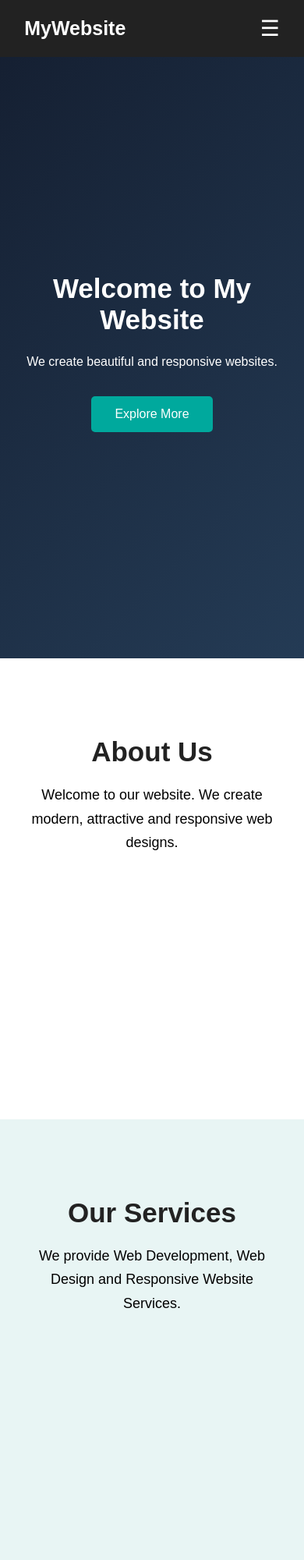
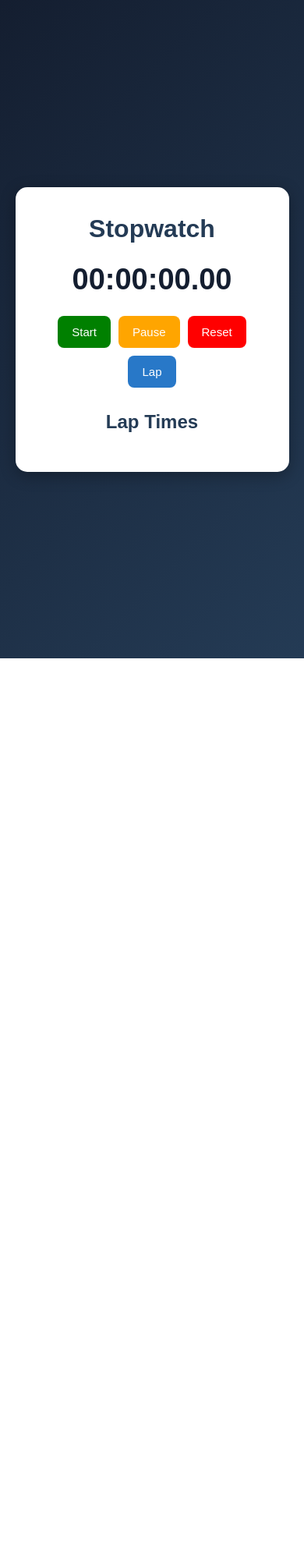
Before and after one commit to singhgauravtanwar/SCT_WD_1, a plain HTML site: page index.html in a window 390 px wide. Shown: the top 2000 px of the page at 78% size. After the commit the page ends 844 px from the top, so only its background shows below. Drawn offline with Linux system fonts and the light colour scheme.

Commit message:
Task 02 Stopwatch Web Application

```diff
--- a/index.html
+++ b/index.html
@@ -1,73 +1,33 @@
 
 <!DOCTYPE html>
-
+<html lang="en">
 <head>
-
-    <title>Responsive Landing Page</title>
-
-
+    <meta charset="UTF-8">
+    <meta name="viewport" content="width=device-width, initial-scale=1.0">
+    <title>Stopwatch Application</title>
     <link rel="stylesheet" href="style.css">
 </head>
 <body>
 
-    <nav id="navbar">
+    <div class="container">
+        <h1>Stopwatch</h1>
 
-        <div class="logo">MyWebsite</div>
+        <div class="display" id="display">
+            00:00:00.00
+        </div>
 
-        <button class="menu-btn" id="menuBtn"
-            aria-label="Open navigation menu"
-            aria-expanded="false">
-            ☰
-        </button>
+        <div class="buttons">
+            <button id="start">Start</button>
+            <button id="pause">Pause</button>
+            <button id="reset">Reset</button>
+            <button id="lap">Lap</button>
+        </div>
 
-        <ul class="nav-links" id="navLinks">
-            <li><a href="#home">Home</a></li>
-            <li><a href="#about">About</a></li>
-            <li><a href="#services">Services</a></li>
-            <li><a href="#contact">Contact</a></li>
-        </ul>
+        <h2>Lap Times</h2>
 
-    </nav>
+        <ul id="laps"></ul>
+    </div>
 
-    <!-- Home Section -->
-    <section class="home" id="home">
-        <h1>Welcome to My Website</h1>
-        <p>We create beautiful and responsive websites.</p>
-        <a href="#about" class="btn">Explore More</a>
-    </section>
-
-    <!-- About Section -->
-    <section id="about">
-        <h2>About Us</h2>
-        <p>
-            Welcome to our website. We create modern,
-            attractive and responsive web designs.
-        </p>
-    </section>
-
-    <!-- Services Section -->
-    <section id="services">
-        <h2>Our Services</h2>
-        <p>
-            We provide Web Development, Web Design
-            and Responsive Website Services.
-        </p>
-    </section>
-
-    <!-- Contact Section -->
-    <section id="contact">
-        <h2>Contact Us</h2>
-        <p>Email: example@gmail.com</p>
-        <p>Phone: 9876543210</p>
-    </section>
-
-    <!-- Footer -->
-    <footer>
-        <p>© 2026 MyWebsite. All Rights Reserved.</p>
-    </footer>
-
-    <!-- Connect JavaScript file -->
-    <script src="script.js"></script>
-
+    <script src="index.js"></script>
 </body>
 </html>
--- /dev/null
+++ b/index.js
@@ -0,0 +1,80 @@
+
+let startTime = 0;
+let elapsedTime = 0;
+let timer = null;
+let running = false;
+
+const display = document.getElementById("display");
+const laps = document.getElementById("laps");
+
+function formatTime(time) {
+    let hours = Math.floor(time / 3600000);
+    let minutes = Math.floor((time % 3600000) / 60000);
+    let seconds = Math.floor((time % 60000) / 1000);
+    let milliseconds = Math.floor((time % 1000) / 10);
+
+    return (
+        String(hours).padStart(2, "0") + ":" +
+        String(minutes).padStart(2, "0") + ":" +
+        String(seconds).padStart(2, "0") + "." +
+        String(milliseconds).padStart(2, "0")
+    );
+}
+
+function updateDisplay() {
+    let currentTime = elapsedTime;
+
+    if (running) {
+        currentTime += performance.now() - startTime;
+    }
+
+    display.textContent = formatTime(currentTime);
+}
+
+// Start Button
+document.getElementById("start").addEventListener("click", function () {
+    if (!running) {
+        startTime = performance.now();
+        running = true;
+
+        timer = setInterval(updateDisplay, 10);
+    }
+});
+
+// Pause Button
+document.getElementById("pause").addEventListener("click", function () {
+    if (running) {
+        elapsedTime += performance.now() - startTime;
+        running = false;
+
+        clearInterval(timer);
+        updateDisplay();
+    }
+});
+
+// Reset Button
+document.getElementById("reset").addEventListener("click", function () {
+    clearInterval(timer);
+
+    running = false;
+    startTime = 0;
+    elapsedTime = 0;
+
+    display.textContent = "00:00:00.00";
+    laps.innerHTML = "";
+});
+
+// Lap Button
+document.getElementById("lap").addEventListener("click", function () {
+    if (running) {
+        let currentTime = elapsedTime + (performance.now() - startTime);
+
+        let lapItem = document.createElement("li");
+
+        lapItem.textContent =
+            "Lap " + (laps.children.length + 1) +
+            " - " + formatTime(currentTime);
+
+        laps.appendChild(lapItem);
+    }
+});
--- a/style.css
+++ b/style.css
@@ -1,182 +1,91 @@
 
-/* Basic Settings */
 * {
     margin: 0;
     padding: 0;
     box-sizing: border-box;
-    scroll-behavior: smooth;
 }
 
 body {
     font-family: Arial, sans-serif;
-    background: #f4f4f4;
+    background: linear-gradient(135deg, #141e30, #243b55);
+    min-height: 100vh;
+    display: flex;
+    justify-content: center;
+    align-items: center;
 }
 
-/* Navigation Bar */
-nav {
-    width: 100%;
-    position: fixed;
-    top: 0;
-    left: 0;
-    display: flex;
-    justify-content: space-between;
-    align-items: center;
-    padding: 20px 8%;
-    background: #222;
-    color: white;
-    z-index: 1000;
-    transition: 0.3s;
+.container {
+    background: white;
+    padding: 35px;
+    width: 90%;
+    max-width: 450px;
+    border-radius: 15px;
+    text-align: center;
+    box-shadow: 0 5px 20px rgba(0,0,0,0.3);
 }
 
-/* Navbar on Scroll */
-nav.scrolled {
-    background: #00a99d;
-    padding: 12px 8%;
-    box-shadow: 0 3px 10px rgba(0,0,0,0.2);
+h1 {
+    color: #243b55;
+    margin-bottom: 25px;
 }
 
-/* Logo */
-.logo {
-    font-size: 25px;
+.display {
+    font-size: 38px;
     font-weight: bold;
+    margin: 25px 0;
+    color: #141e30;
 }
 
-/* Navigation Links */
-.nav-links {
+.buttons {
     display: flex;
-    list-style: none;
-    gap: 30px;
+    justify-content: center;
+    flex-wrap: wrap;
+    gap: 10px;
 }
 
-.nav-links a {
+button {
+    padding: 12px 18px;
+    border: none;
+    border-radius: 8px;
     color: white;
-    text-decoration: none;
-    font-size: 17px;
-    transition: 0.3s;
+    font-size: 15px;
+    cursor: pointer;
 }
 
-/* Hover Effect */
-.nav-links a:hover {
-    color: #ffcc00;
-    border-bottom: 2px solid #ffcc00;
-    padding-bottom: 5px;
+#start {
+    background: green;
 }
 
-/* Mobile Menu Button */
-.menu-btn {
-    display: none;
-    font-size: 28px;
-    cursor: pointer;
-    color: white;
-    background: none;
-    border: none;
+#pause {
+    background: orange;
 }
 
-/* Home Section */
-.home {
-    min-height: 100vh;
-    background: linear-gradient(135deg, #141e30, #243b55);
-    display: flex;
-    flex-direction: column;
-    justify-content: center;
-    align-items: center;
-    color: white;
-    text-align: center;
-    padding: 100px 20px 40px;
+#reset {
+    background: red;
 }
 
-.home h1 {
-    font-size: 50px;
-    margin-bottom: 20px;
+#lap {
+    background: #2878c8;
 }
 
-.home p {
-    font-size: 20px;
-    margin-bottom: 30px;
+button:hover {
+    opacity: 0.8;
 }
 
-/* Button */
-.btn {
-    background: #00a99d;
-    color: white;
-    padding: 14px 30px;
-    text-decoration: none;
-    border-radius: 5px;
-    transition: 0.3s;
+h2 {
+    margin-top: 30px;
+    color: #243b55;
 }
 
-.btn:hover {
-    background: #ffcc00;
-    color: #222;
+ul {
+    list-style: none;
+    margin-top: 15px;
 }
 
-/* Other Sections */
-section:not(.home) {
-    min-height: 70vh;
-    padding: 100px 10%;
-    text-align: center;
+li {
+    background: #eeeeee;
+    padding: 10px;
+    margin: 8px 0;
+    border-radius: 5px;
+    font-size: 16px;
 }
-
-section h2 {
-    font-size: 35px;
-    margin-bottom: 20px;
-    color: #222;
-}
-
-section p {
-    font-size: 18px;
-    line-height: 1.7;
-}
-
-#about {
-    background: white;
-}
-
-#services {
-    background: #e8f5f4;
-}
-
-#contact {
-    background: white;
-}
-
-/* Footer */
-footer {
-    background: #222;
-    color: white;
-    text-align: center;
-    padding: 20px;
-}
-
-/* Responsive Design */
-@media (max-width: 768px) {
-
-    .menu-btn {
-        display: block;
-    }
-
-    .nav-links {
-        display: none;
-        flex-direction: column;
-        position: absolute;
-        top: 100%;
-        left: 0;
-        width: 100%;
-        background: #222;
-        padding: 20px;
-        text-align: center;
-        gap: 20px;
-    }
-
-    .nav-links.active {
-        display: flex;
-    }
-
-    .home h1 {
-        font-size: 35px;
-    }
-
-    .home p {
-        font-size: 16px;
-    }
-}
```
